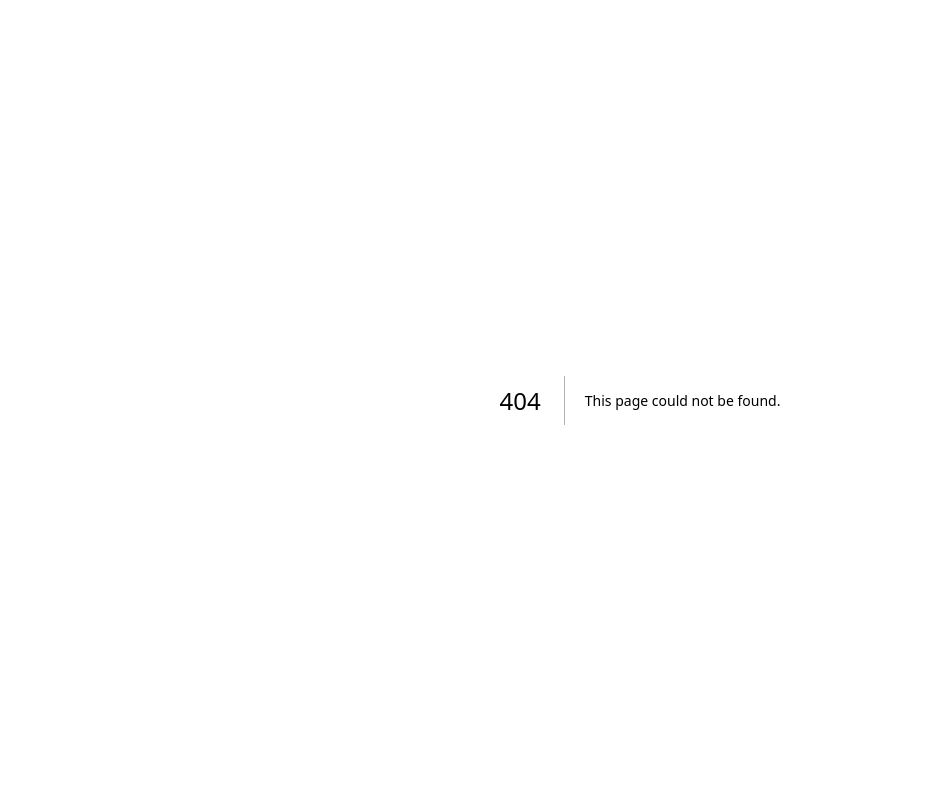
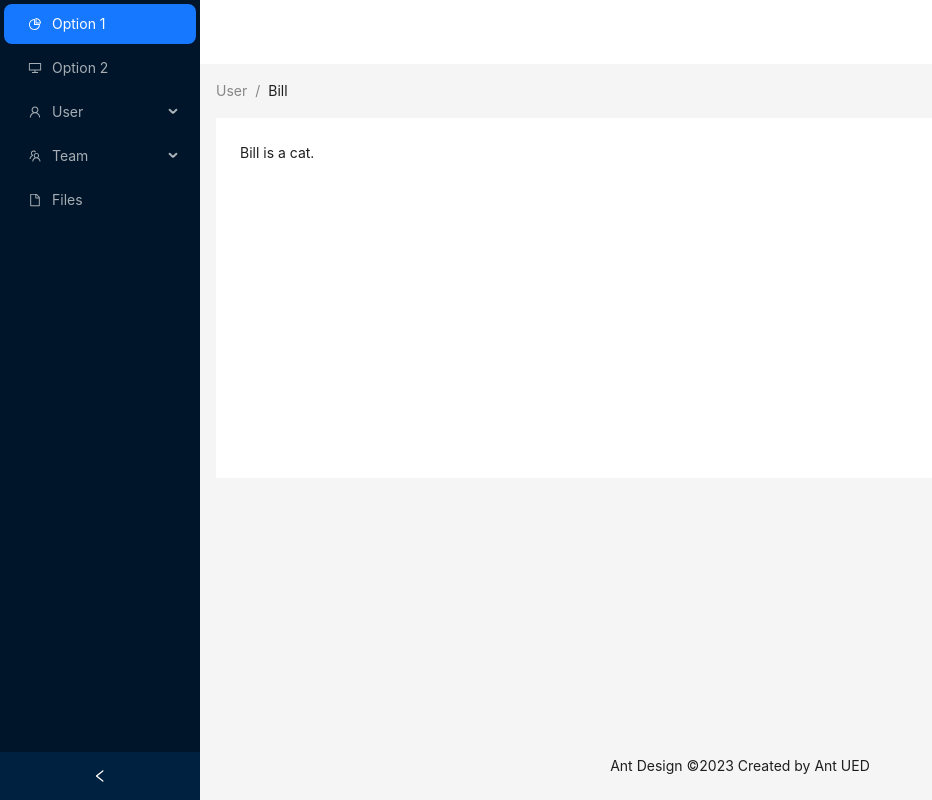
Before and after one commit to JoeMakuta/attendancy-front, a Next.js app: page /dashboard in a window 1280 px wide. Before the commit this address had no page. Shown: the whole page, without its empty margins (0-932 px from the left). Built offline with nearby package versions, Linux system fonts and the light colour scheme.

Commit message:
Dashboard start

```diff
--- /dev/null
+++ b/app/dashboard/page.tsx
@@ -0,0 +1,92 @@
+"use client";
+import React, { useState } from "react";
+import type { MenuProps } from "antd";
+import { Breadcrumb, Layout, Menu, theme } from "antd";
+import {
+  AiOutlineDesktop,
+  AiOutlineFile,
+  AiOutlinePieChart,
+  AiOutlineTeam,
+  AiOutlineUser,
+} from "react-icons/ai";
+
+const { Header, Content, Footer, Sider } = Layout;
+
+type MenuItem = Required<MenuProps>["items"][number];
+
+function getItem(
+  label: React.ReactNode,
+  key: React.Key,
+  icon?: React.ReactNode,
+  children?: MenuItem[]
+): MenuItem {
+  return {
+    key,
+    icon,
+    children,
+    label,
+  } as MenuItem;
+}
+
+const items: MenuItem[] = [
+  getItem("Option 1", "1", <AiOutlinePieChart />),
+  getItem("Option 2", "2", <AiOutlineDesktop />),
+  getItem("User", "sub1", <AiOutlineUser />, [
+    getItem("Tom", "3"),
+    getItem("Bill", "4"),
+    getItem("Alex", "5"),
+  ]),
+  getItem("Team", "sub2", <AiOutlineTeam />, [
+    getItem("Team 1", "6"),
+    getItem("Team 2", "8"),
+  ]),
+  getItem("Files", "9", <AiOutlineFile />),
+];
+
+const Dashboard: React.FC = () => {
+  const [collapsed, setCollapsed] = useState(false);
+  const {
+    token: { colorBgContainer },
+  } = theme.useToken();
+
+  return (
+    <Layout style={{ minHeight: "100vh" }}>
+      <Sider
+        collapsible
+        collapsed={collapsed}
+        onCollapse={(value) => setCollapsed(value)}
+      >
+        <div className="demo-logo-vertical" />
+        <Menu
+          theme="dark"
+          defaultSelectedKeys={["1"]}
+          mode="inline"
+          items={items}
+        />
+      </Sider>
+      <Layout>
+        <Header style={{ padding: 0, background: colorBgContainer }} />
+        <Content style={{ margin: "0 16px" }}>
+          <Breadcrumb style={{ margin: "16px 0" }}>
+            <Breadcrumb.Item>User</Breadcrumb.Item>
+            <Breadcrumb.Item>Bill</Breadcrumb.Item>
+          </Breadcrumb>
+          <div
+            style={{
+              padding: 24,
+              minHeight: 360,
+              background: colorBgContainer,
+            }}
+          >
+            Bill is a cat.
+          </div>
+        </Content>
+        <Footer style={{ textAlign: "center" }}>
+          Ant Design ©2023 Created by Ant UED
+        </Footer>
+      </Layout>
+    </Layout>
+  );
+};
+
+export default Dashboard;
--- a/components/login.tsx
+++ b/components/login.tsx
@@ -72,7 +72,7 @@
           type="submit"
           className=" w-full text-base h-10 rounded-lg bg-main_color hover:bg-main_color/50 transition-all duration-500 font-bold text-white active:bg-black "
         >
-          Login
+          Se connecter
         </button>
         {/* <p className=" flex gap-2 text-base">
           <p>{"Don't have an account ?"}</p>
--- a/package.json
+++ b/package.json
@@ -12,6 +12,7 @@
     "@types/node": "20.3.2",
     "@types/react": "18.2.14",
     "@types/react-dom": "18.2.6",
+    "antd": "^5.6.3",
     "autoprefixer": "10.4.14",
     "eslint": "8.43.0",
     "eslint-config-next": "13.4.7",
```
Also changed, not shown: 1 other file (tests, documents, lock files or other folders).
